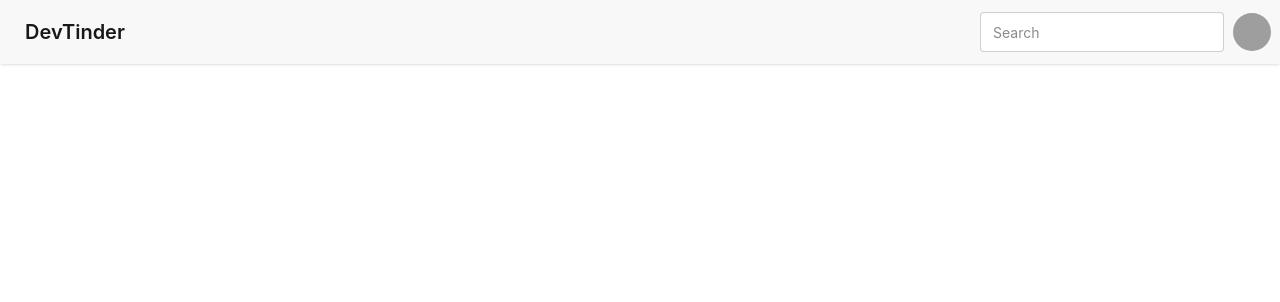
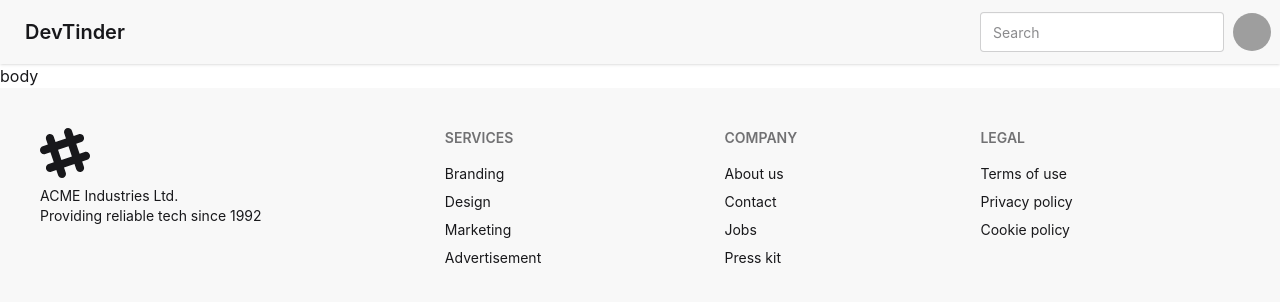
Before and after one commit to vijaydevguy/devtinder-frontend, a React (Vite) app: page / in a window 1280 px wide. Shown: the top 302 px of the page. Built offline with nearby package versions, Linux system fonts and the light colour scheme; grey boxes are pictures that could not be loaded.

Commit message:
routings

```diff
--- /dev/null
+++ b/src/components/Footer.jsx
@@ -0,0 +1,48 @@
+import React from "react";
+
+const Footer = () => {
+  return (
+    <footer className="footer sm:footer-horizontal bg-base-200 text-base-content p-10">
+      <aside>
+        <svg
+          width="50"
+          height="50"
+          viewBox="0 0 24 24"
+          xmlns="http://www.w3.org/2000/svg"
+          fillRule="evenodd"
+          clipRule="evenodd"
+          className="fill-current"
+        >
+          <path d="M22.672 15.226l-2.432.811.841 2.515c.33 1.019-.209 2.127-1.23 2.456-1.15.325-2.148-.321-2.463-1.226l-.84-2.518-5.013 1.677.84 2.517c.391 1.203-.434 2.542-1.831 2.542-.88 0-1.601-.564-1.86-1.314l-.842-2.516-2.431.809c-1.135.328-2.145-.317-2.463-1.229-.329-1.018.211-2.127 1.231-2.456l2.432-.809-1.621-4.823-2.432.808c-1.355.384-2.558-.59-2.558-1.839 0-.817.509-1.582 1.327-1.846l2.433-.809-.842-2.515c-.33-1.02.211-2.129 1.232-2.458 1.02-.329 2.13.209 2.461 1.229l.842 2.515 5.011-1.677-.839-2.517c-.403-1.238.484-2.553 1.843-2.553.819 0 1.585.509 1.85 1.326l.841 2.517 2.431-.81c1.02-.33 2.131.211 2.461 1.229.332 1.018-.21 2.126-1.23 2.456l-2.433.809 1.622 4.823 2.433-.809c1.242-.401 2.557.484 2.557 1.838 0 .819-.51 1.583-1.328 1.847m-8.992-6.428l-5.01 1.675 1.619 4.828 5.011-1.674-1.62-4.829z"></path>
+        </svg>
+        <p>
+          ACME Industries Ltd.
+          <br />
+          Providing reliable tech since 1992
+        </p>
+      </aside>
+      <nav>
+        <h6 className="footer-title">Services</h6>
+        <a className="link link-hover">Branding</a>
+        <a className="link link-hover">Design</a>
+        <a className="link link-hover">Marketing</a>
+        <a className="link link-hover">Advertisement</a>
+      </nav>
+      <nav>
+        <h6 className="footer-title">Company</h6>
+        <a className="link link-hover">About us</a>
+        <a className="link link-hover">Contact</a>
+        <a className="link link-hover">Jobs</a>
+        <a className="link link-hover">Press kit</a>
+      </nav>
+      <nav>
+        <h6 className="footer-title">Legal</h6>
+        <a className="link link-hover">Terms of use</a>
+        <a className="link link-hover">Privacy policy</a>
+        <a className="link link-hover">Cookie policy</a>
+      </nav>
+    </footer>
+  );
+};
+
+export default Footer;
--- a/src/pages/Body.jsx
+++ b/src/pages/Body.jsx
@@ -1,14 +1,17 @@
-import React from 'react'
-import Navbar from '../components/Navbar'
-import { Outlet } from 'react-router-dom'
+import React from "react";
+import Navbar from "../components/Navbar";
+import { Outlet } from "react-router-dom";
+import Footer from "../components/Footer";
 
 const Body = () => {
   return (
     <div>
-         <Navbar />
-         <Outlet/>
+      <Navbar />
+      <Outlet />
+      body
+      <Footer />
     </div>
-  )
-}
+  );
+};
 
-export default Body
+export default Body;
```
